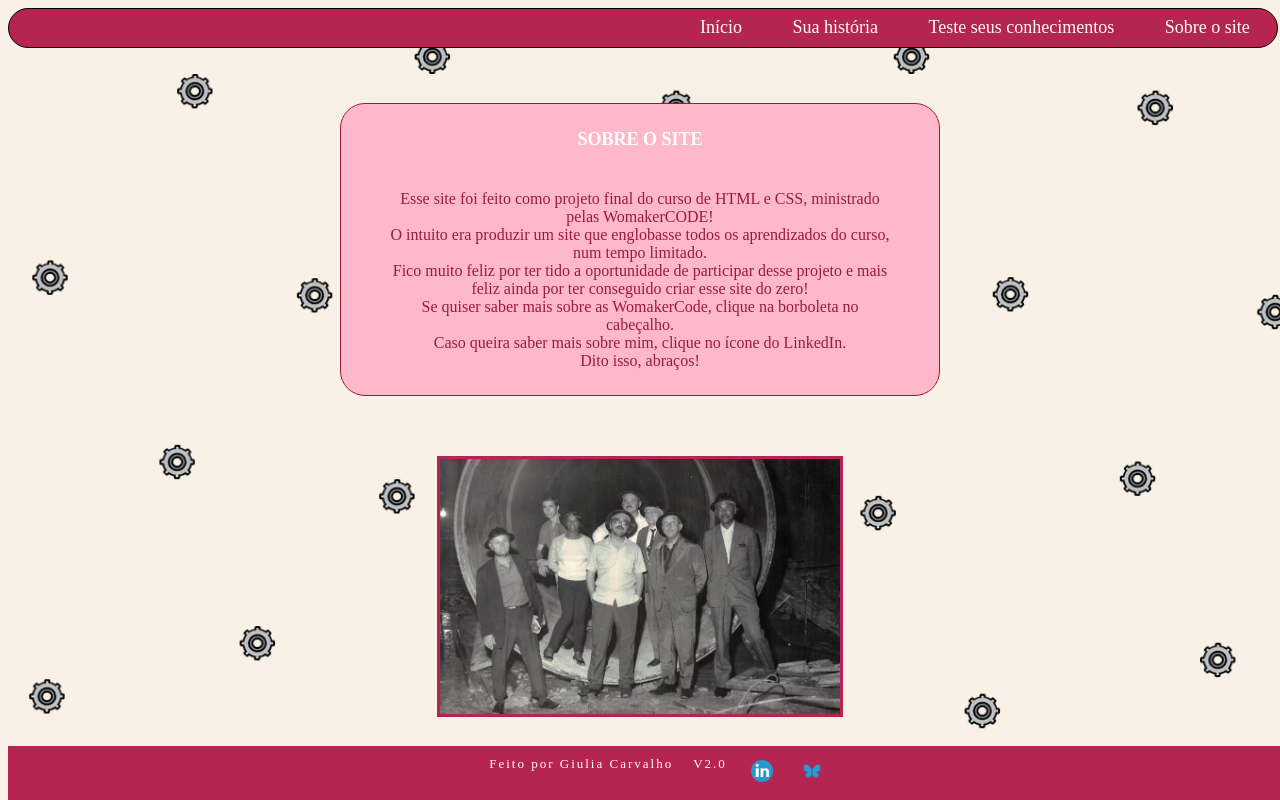
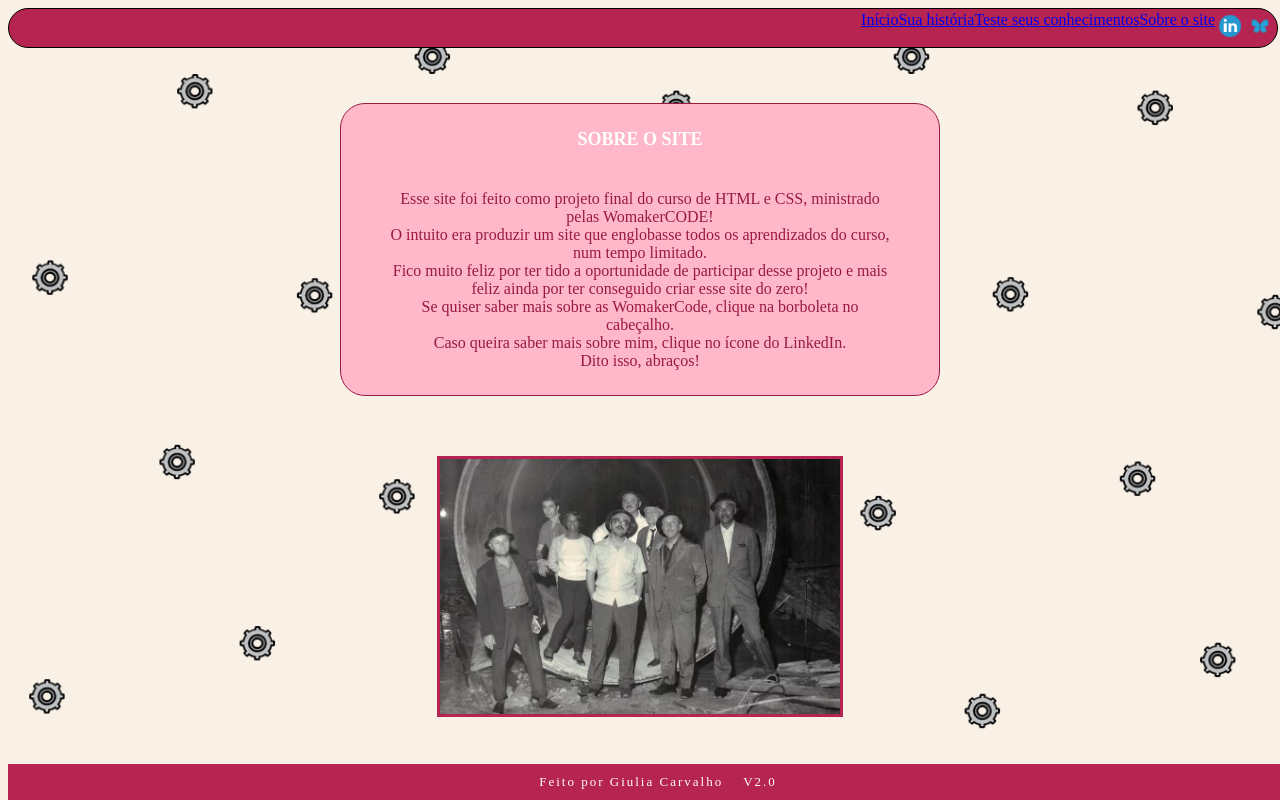
Before and after one commit to gcaac/Enedina_alves, a plain HTML site: page sobre.html in a window 1280 px wide. Drawn offline with Linux system fonts and the light colour scheme; a web font is replaced by a local one.

Commit message:
Update sobre.html

```diff
--- a/sobre.html
+++ b/sobre.html
@@ -20,10 +20,13 @@
 
     <header class="cabeçalho">
 
-        <a href="https://gcaac.github.io/Enedina_alves/" class="header1"> <spam> Início </spam> </a>
-        <a href="https://gcaac.github.io/Enedina_alves/historia.html" class="header1"> <spam> Sua história </spam> </a>
-        <a href="https://gcaac.github.io/Enedina_alves/quiz.html" class="header1"> <spam> Teste seus conhecimentos </spam> </a>
-        <a href="https://gcaac.github.io/Enedina_alves/sobre.html" class="header1"> <spam> Sobre o site </spam> </a>
+        <a href="https://gcaac.github.io/Enedina_alves/"> <spam> Início </spam> </a>
+        <a href="https://gcaac.github.io/Enedina_alves/historia.html"> <spam> Sua história </spam> </a>
+        <a href="https://gcaac.github.io/Enedina_alves/quiz.html"> <spam> Teste seus conhecimentos </spam> </a>
+        <a href="https://gcaac.github.io/Enedina_alves/sobre.html"> <spam> Sobre o site </spam> </a>
+
+        <a href="https://www.linkedin.com/in/gcaac" target="_blank"> <img class="logo" src="pics/linke.png"> </a>
+        <a href="https://womakerscode.org/" target="_blank"> <img class="logo" src="pics/borbo.png"> </a>
 
     </header>
 
@@ -57,8 +60,6 @@
     <footer class="rodapé">
         <span class="rodapé_texto"> Feito por Giulia Carvalho </span>
         <span class="rodapé_texto"> V2.0 </span>
-        <a href="https://www.linkedin.com/in/gcaac" target="_blank"> <spam class= "rodapé_texto"> <img class="logo" src="pics/linke.png"> </spam> </a>
-        <a href="https://womakerscode.org/" target="_blank"> <spam class= "rodapé_texto"> <img class="logo" src="pics/borbo.png"> </spam> </a>
     </footer>
 
 
```
